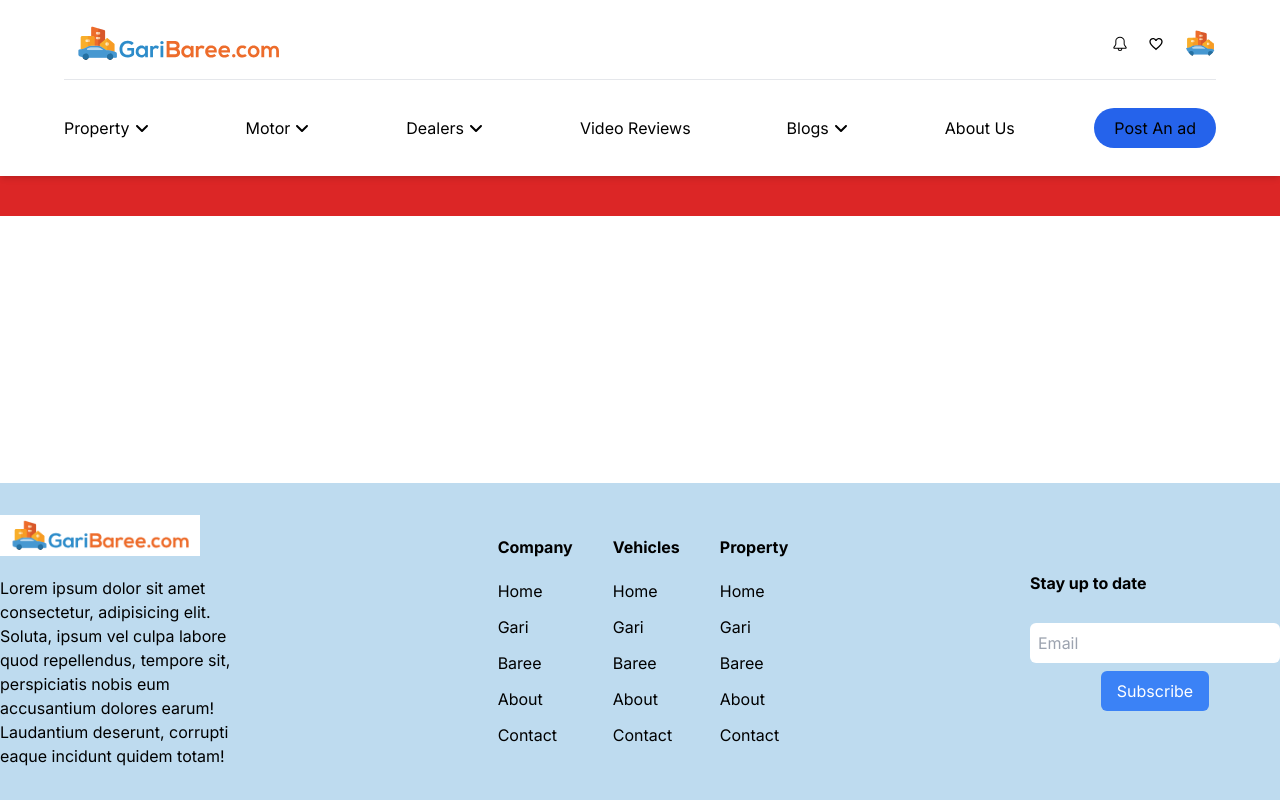
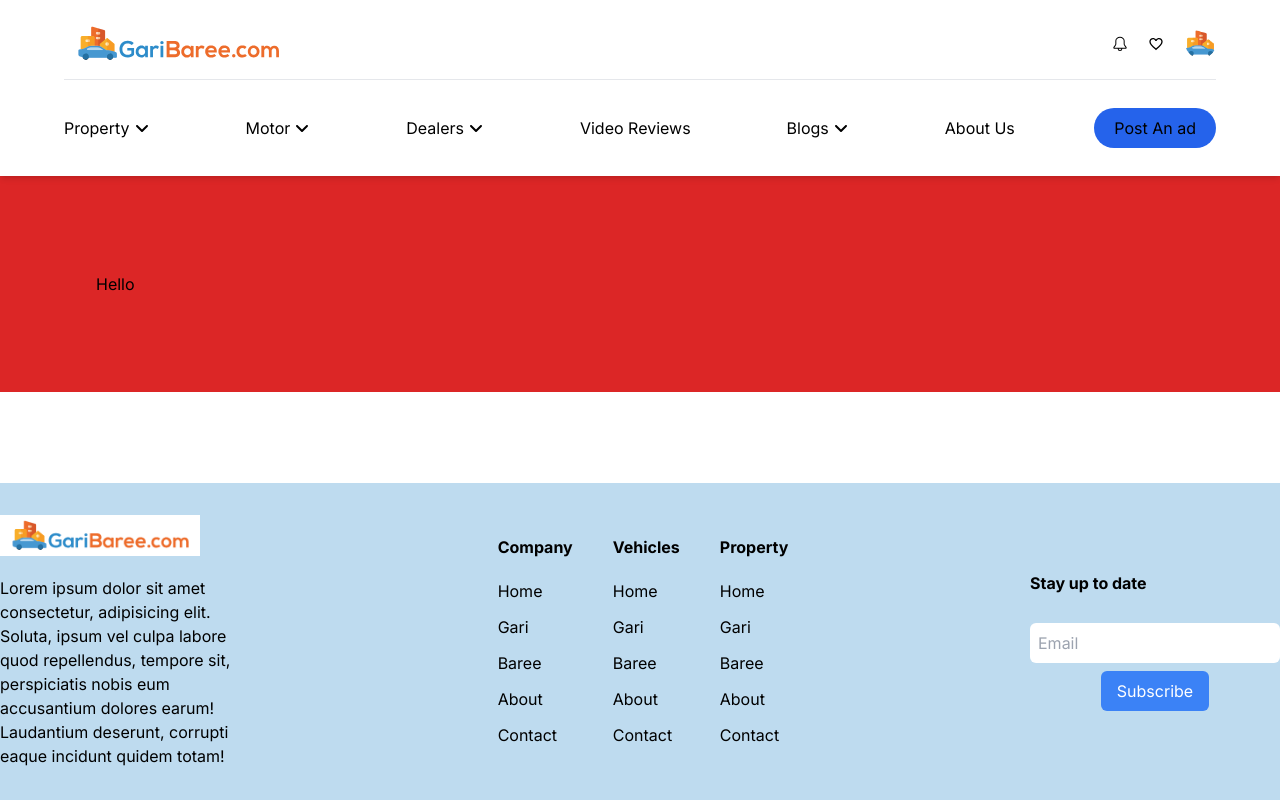
Before and after one commit to Taufiqul7756/garibaree-client, a Next.js app in the folder client/: page / in a window 1280 px wide. Built offline with nearby package versions, Linux system fonts and the light colour scheme.

Commit message:
give margin top

```diff
--- /dev/null
+++ b/client/app/baree-list/page.jsx
@@ -0,0 +1,12 @@
+import React from "react";
+import BareeListPage from "./BareeListPage";
+
+const page = () => {
+  return (
+    <div>
+      <BareeListPage />
+    </div>
+  );
+};
+
+export default page;
--- a/client/app/page.js
+++ b/client/app/page.js
@@ -1,5 +1,5 @@
 import Image from "next/image";
 
 export default function Home() {
-  return <main className="p-24 bg-red-600">Hello</main>;
+  return <main className="p-24 bg-red-600 mt-44">Hello</main>;
 }
```
